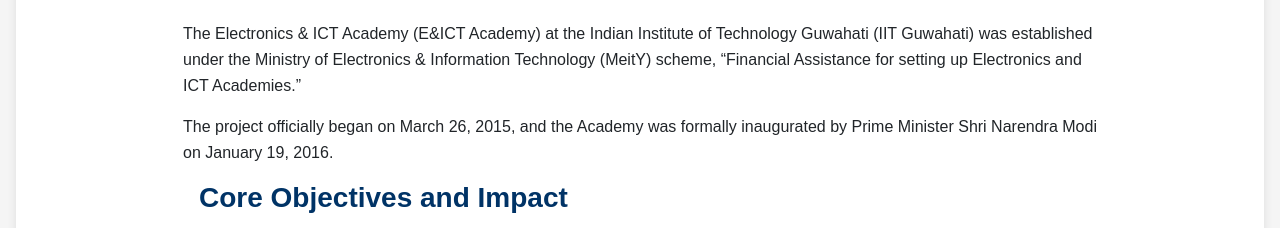
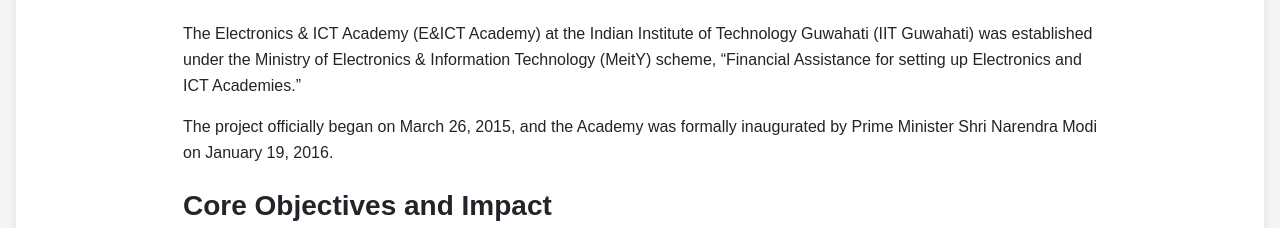
Before and after one commit to moromiburagohain/iit, a plain HTML site: page about.html in a window 1280 px wide. Shown: the part 706-934 px from the top of the page. Drawn offline with nearby package versions, Linux system fonts and the light colour scheme.

Commit message:
Update about.html

```diff
--- a/about.html
+++ b/about.html
@@ -189,7 +189,7 @@
             inaugurated by Prime Minister Shri Narendra Modi on January 19, 2016.
           </p>
 
-          <h3 class="custom-header-text-color font-weight-bold pl-3 mb-4">
+          <h3 class="mt-4 font-weight-bold">
             Core Objectives and Impact
           </h3>
 
```
